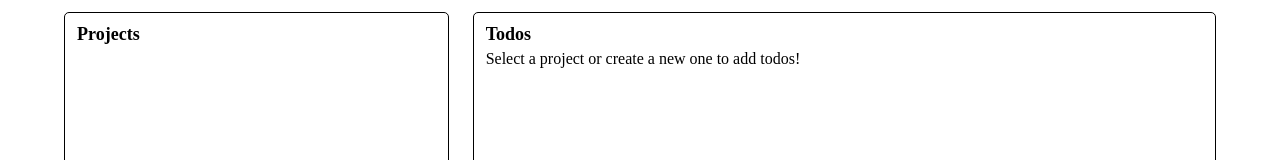
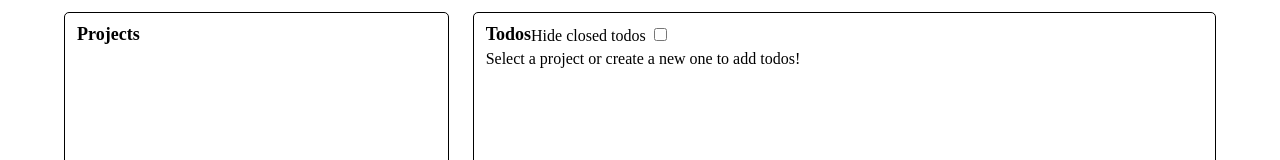
Before and after one commit to lbackman/todo-list, a website built with webpack: page src/index.html in a window 1280 px wide. Shown: the top 160 px of the page. Built offline with nearby package versions, Linux system fonts and the light colour scheme.

Commit message:
Add checkbox for toggling completed todos

```diff
--- a/src/index.html
+++ b/src/index.html
@@ -28,7 +28,14 @@
     </div>
   </aside>
   <main class="todos container">
-    <h1>Todos</h1>
+    <!-- header section with heading "Todo" and filters and sorting menu -->
+    <div class="todo-header">
+      <h1>Todos</h1>
+      <div>
+        <label for="hide-closed">Hide closed todos</label>
+        <input id="hide-closed" class="show-closed" type="checkbox">
+      </div>
+    </div>
     <div class="empty-container">
       <p>Select a project or create a new one to add todos!</p>
     </div>
--- a/src/style.css
+++ b/src/style.css
@@ -6,7 +6,8 @@ body {
 body,
 aside,
 main,
-.modal-form {
+.modal-form,
+.todo-header {
   display: flex;
 }
 
```
